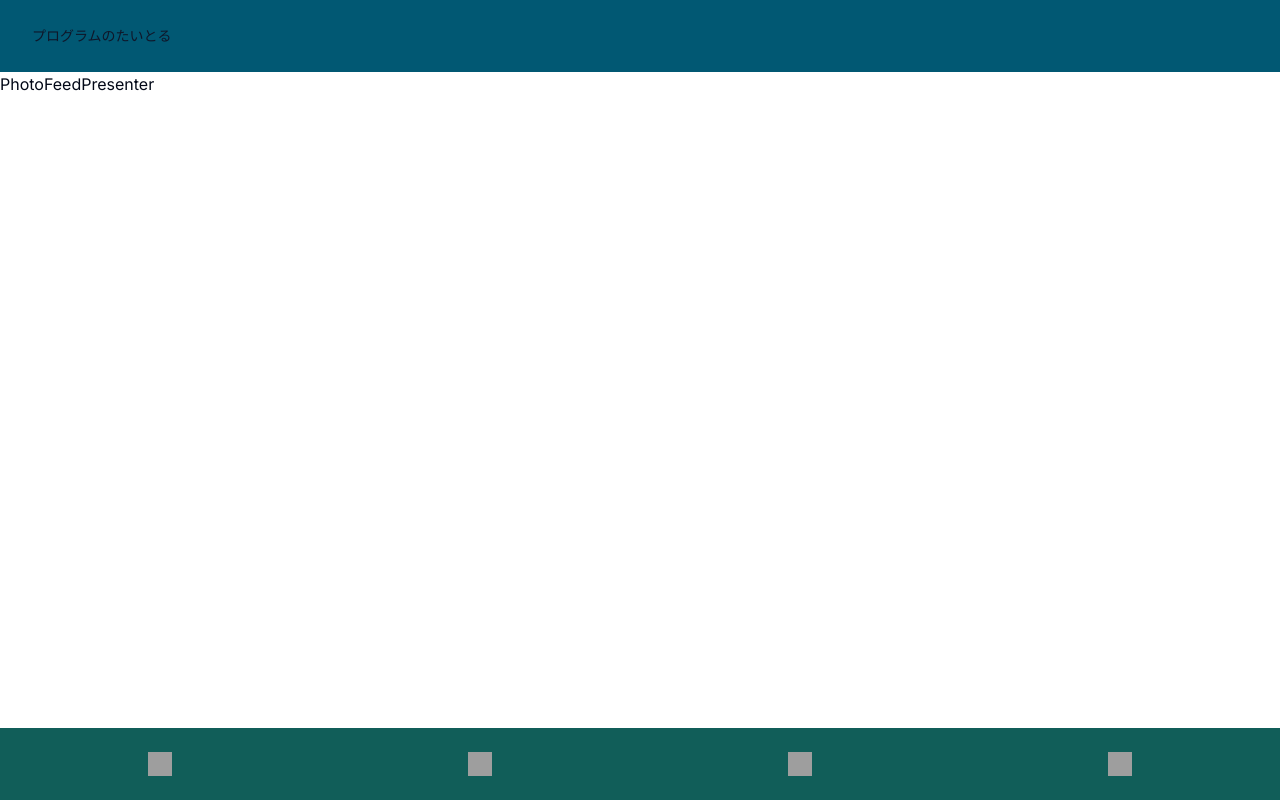
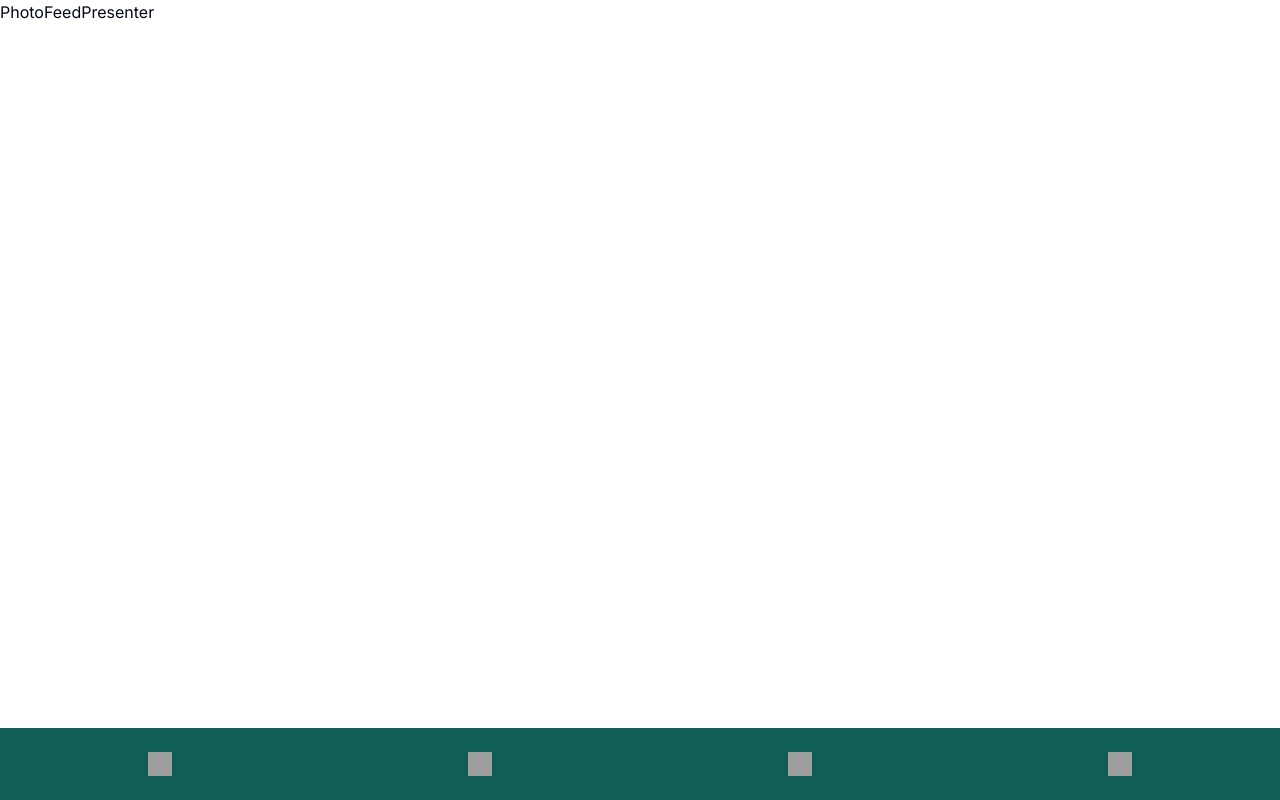
Before and after one commit to Hirota723/hackathon_team_ZutoNatsu, a Next.js app: page /home in a window 1280 px wide. Built offline with nearby package versions, Linux system fonts and the light colour scheme; grey boxes are pictures that could not be loaded.

Commit message:
ヘッダの追加をキャンセル

```diff
--- a/src/features/photoFeed/PhotoFeedPresenter.tsx
+++ b/src/features/photoFeed/PhotoFeedPresenter.tsx
@@ -1,11 +1,9 @@
 import Footer from "@/components/Footer";
-import Header from "@/components/Header"
 import React from "react";
 
 const PhotoFeedPresenter = () => {
   return (
     <div>
-      <Header />
       <p>PhotoFeedPresenter</p>
       <Footer />
     </div>
```
